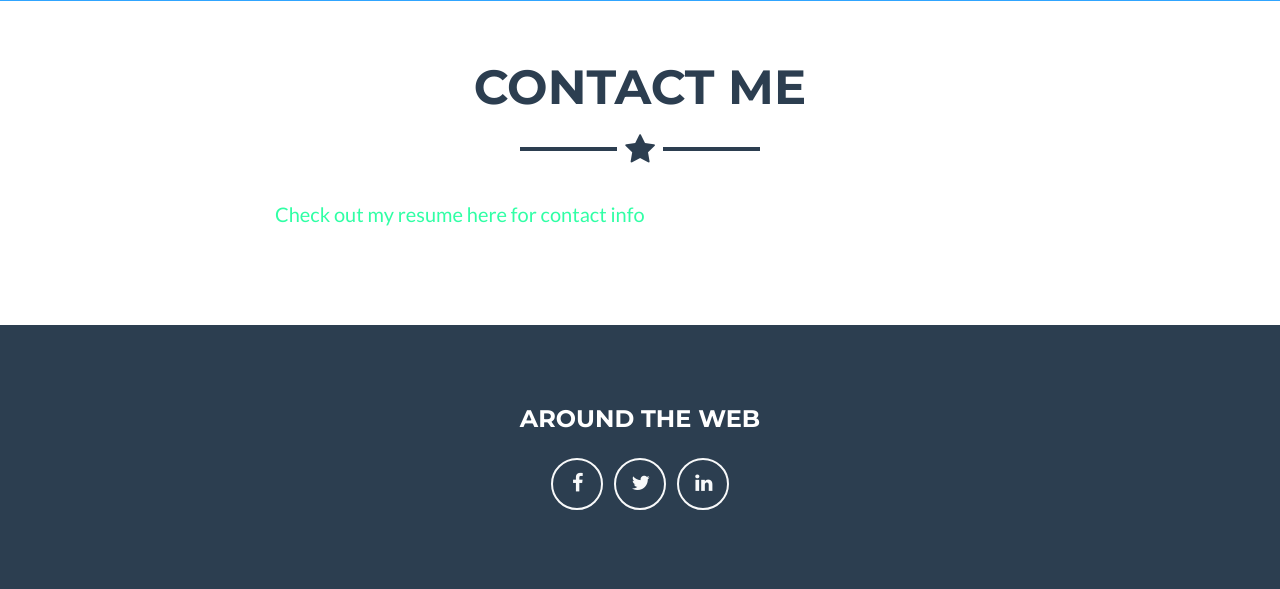
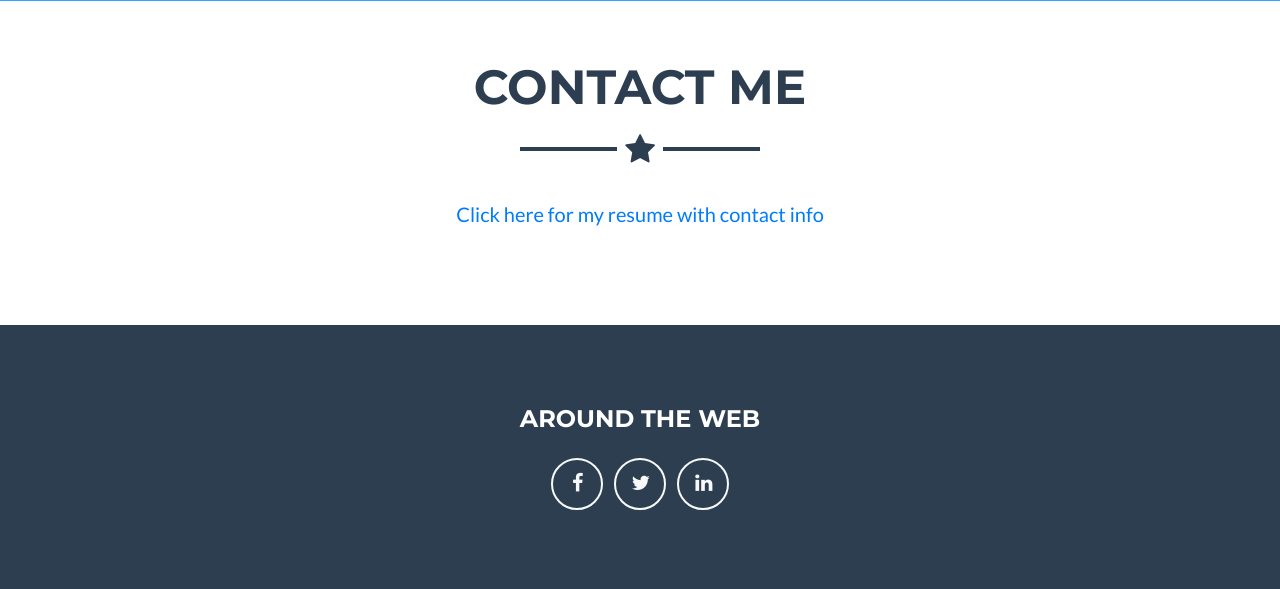
Before and after one commit to plunderwondr/portfolio_2019, a PHP site: page / in a window 1280 px wide. Shown: the part 2252-2841 px from the top of the page. Run offline with PHP 8.4, Linux system fonts and the light colour scheme.

Commit message:
updated contact hyperlink. Color and new tab

```diff
--- a/contact-info.html
+++ b/contact-info.html
@@ -1,11 +1,11 @@
+
 <section id="contact">
   <div class="container">
     <h2 class="text-center text-uppercase text-secondary mb-0">Contact Me</h2>
     <hr class="star-dark mb-5">
     <div class="row">
-        <div class="col-lg-8 mx-auto">
-          <a class="lead text-center " href="./Resume_Human_2020-01-01.pdf">Check out my resume here for contact info</a>
-
+      <div class="col-lg-24 mx-auto">
+        <a class="lead text-center " href="./Resume_Human_2020-01-01.pdf"  target="_blank">Click here for my resume with contact info</a>
       </div>
     </div>
   </div>
--- a/css/freelancer.css
+++ b/css/freelancer.css
@@ -334,7 +334,7 @@ form .row:first-child .floating-label-form-group {
 }
 
 a {
-  color:   #30FFa5;
+  color:   #007bff;
 }
 
 a:focus, a:hover, a:active {
```
Lines whose indentation alone changed are shown as unchanged.
